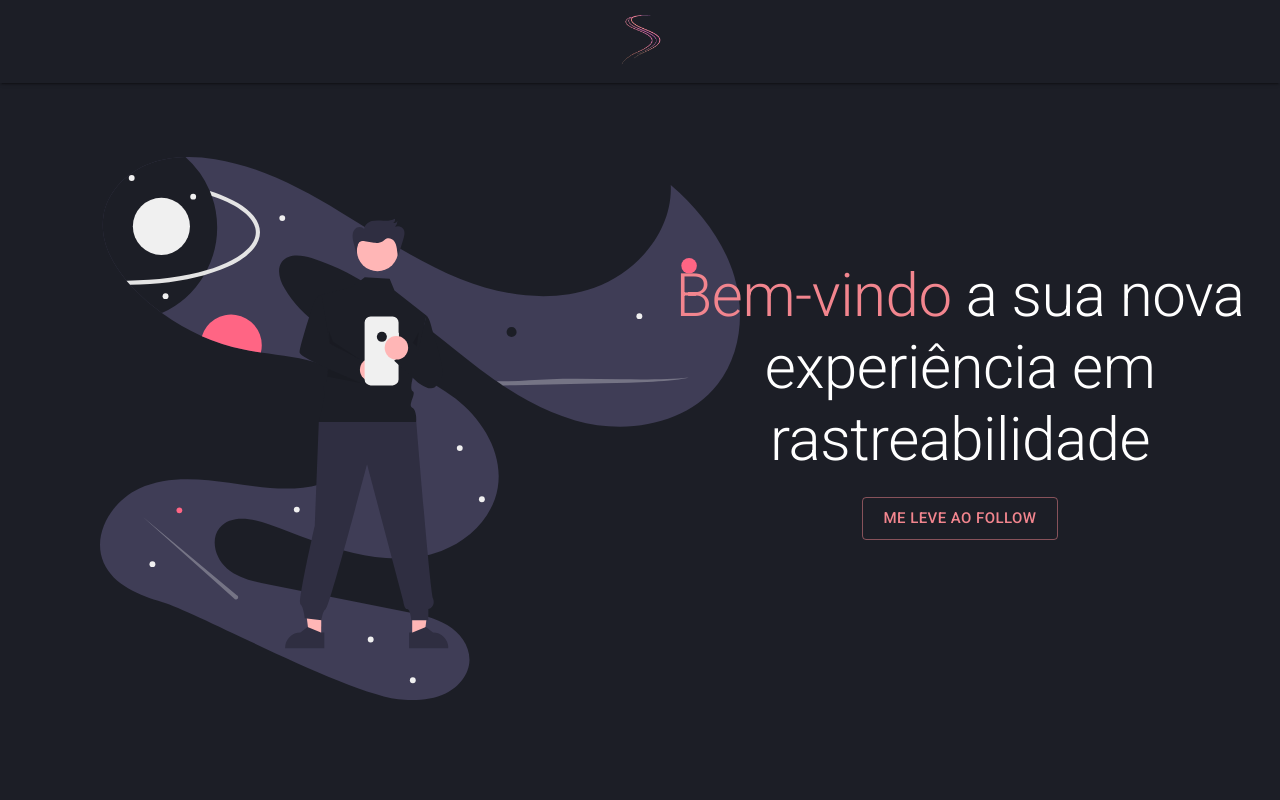
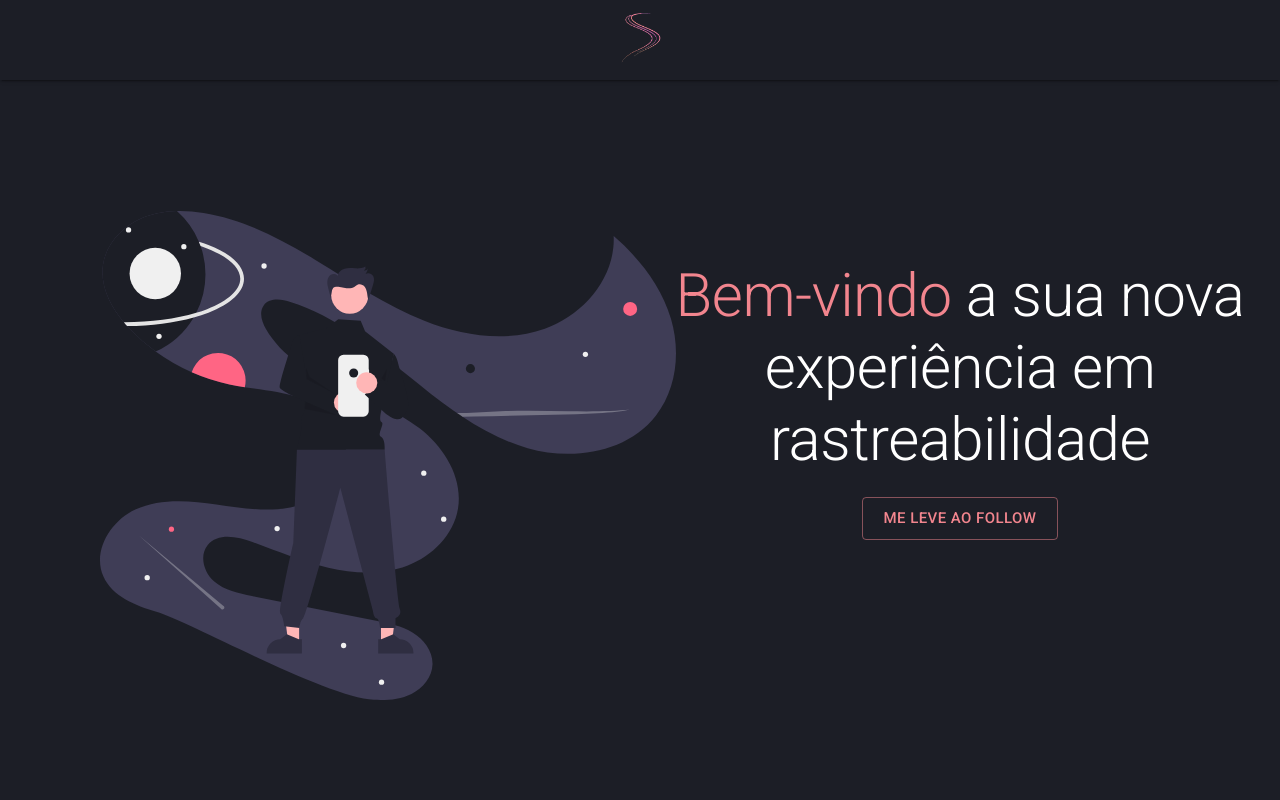
Before and after one commit to academicodan/follow, a React (Create React App) app: page / in a window 1280 px wide. Shown: the top 800 px of the page. Built offline with nearby package versions, Linux system fonts and the light colour scheme.

Commit message:
fix ui landing page

```diff
--- a/src/Pages/LandingPage/Components/ConsultInformation/index.jsx
+++ b/src/Pages/LandingPage/Components/ConsultInformation/index.jsx
@@ -10,7 +10,7 @@
         display: 'flex',
         flexDirection: 'column',
         alignItems: 'center',
-        height: '50vh',
+        height: '70vh',
         backgroundColor: colors.light,
         // backgroundImage: `url(${process.env.PUBLIC_URL + "/assets/bg.jpg"})`,
         // backgroundImage: `url(${'/illustrations/network.svg'})`,
--- a/src/Pages/LandingPage/Components/Footer/index.jsx
+++ b/src/Pages/LandingPage/Components/Footer/index.jsx
@@ -8,7 +8,7 @@
         display: 'flex',
         alignItems: 'center',
         flexDirection: 'column',
-        height: '30vh',
+        height: '40vh',
         width: '100%',
         backgroundColor: colors.dark,
         padding: '20px 140px 20px 140px',
--- a/src/Pages/LandingPage/Components/Header/index.jsx
+++ b/src/Pages/LandingPage/Components/Header/index.jsx
@@ -12,7 +12,7 @@
     toolbar: {
         display: 'flex',
         justifyContent: 'center',
-        minHeight: '5.2rem',
+        minHeight: '5.0rem',
         alignItems: 'center',
     },
 })
--- a/src/Pages/LandingPage/Components/InfoCicle/index.jsx
+++ b/src/Pages/LandingPage/Components/InfoCicle/index.jsx
@@ -3,8 +3,8 @@
 
 const useStyles = makeStyles(() => ({
     root: ({ color }) => ({
-        width: '12rem',
-        height: '12rem',
+        width: '10rem',
+        height: '10rem',
         borderRadius: '50%',
         margin: '0.6rem',
         border: `4px solid ${color}`,
--- a/src/Pages/LandingPage/Components/Mission/index.jsx
+++ b/src/Pages/LandingPage/Components/Mission/index.jsx
@@ -34,7 +34,7 @@
         display: 'flex',
         justifyContent: 'center',
         flexDirection: 'column',
-        gap: '2rem',
+        gap: '1.2rem',
     },
 })
 
--- a/src/Pages/LandingPage/Components/Phases/index.jsx
+++ b/src/Pages/LandingPage/Components/Phases/index.jsx
@@ -6,12 +6,12 @@
 
 const useStyles = makeStyles({
     root: {
-        height: '90vh',
+        height: '100vh',
         display: 'flex',
         justifyContent: 'center',
         alignItems: 'center',
         backgroundColor: colors.light,
-        gap: '2rem',
+        gap: '1rem',
         padding: '0px 140px 0px 140px',
     },
     containerInfo1: {
@@ -28,7 +28,7 @@
         // paddingRight: '12rem',
     },
     img: {
-        width: '20rem',
+        width: '16rem',
     },
     containerInfo2: {
         display: 'flex',
--- a/src/Pages/LandingPage/Components/PhasesApplication/index.jsx
+++ b/src/Pages/LandingPage/Components/PhasesApplication/index.jsx
@@ -22,27 +22,27 @@
         display: 'flex',
         flexDirection: 'column',
         alignItems: 'center',
-        height: '80vh',
+        height: '100vh',
         backgroundColor: colors.light,
         backgroundImage: `url(${'/illustrations/factory.svg'})`,
         backgroundRepeat: 'no-repeat',
-        backgroundSize: '24rem',
+        backgroundSize: '22rem',
         // backgroundPosition: 'center',
 
         // background-repeat: no-repeat;
         // backgroundAttachment: 'fixed',
         backgroundPosition: 'bottom 120px right 160px',
-        padding: '0px 140px 0px 140px',
+        padding: '0px 80px 0px 80px',
     },
     containerIcon: {
         width: '100%',
-        height: '40%',
+        height: '30%',
         display: 'flex',
-        justifyContent: 'flex-start',
+        justifyContent: 'center',
         alignItems: 'center',
     },
     button: {
-        marginTop: '4rem',
+        marginTop: '2rem',
     },
     icon: {
         color: colors.dark,
--- a/src/Pages/LandingPage/Components/Team/index.jsx
+++ b/src/Pages/LandingPage/Components/Team/index.jsx
@@ -9,7 +9,7 @@
         display: 'flex',
         flexDirection: 'column',
         alignItems: 'center',
-        height: '80vh',
+        height: '100vh',
         backgroundColor: colors.light,
     },
     title: {
@@ -20,7 +20,7 @@
         width: '100%',
         display: 'flex',
         justifyContent: 'center',
-        gap: '2rem',
+        gap: '1.6rem',
     },
 })
 
@@ -34,7 +34,7 @@
             <div className={classes.containerCards}>
                 <CardPerson
                     name="Daniel Ribeiro, 23 anos"
-                    desc="Software Developer"
+                    desc="Software Engineer"
                     imgPath={'/teamProfile/daniel_profile.jpg'}
                 />
                 <CardPerson
--- a/src/Pages/LandingPage/Components/UserProcess/index.jsx
+++ b/src/Pages/LandingPage/Components/UserProcess/index.jsx
@@ -7,7 +7,7 @@
 const useStyles = makeStyles({
     root: {
         display: 'flex',
-        height: '70vh',
+        height: '100vh',
         justifyContent: 'center',
         backgroundColor: colors.light,
         padding: '0px 140px 0px 140px',
--- a/src/Pages/LandingPage/Components/Welcome/index.jsx
+++ b/src/Pages/LandingPage/Components/Welcome/index.jsx
@@ -15,7 +15,7 @@
         // backgroundImage: `url(${process.env.PUBLIC_URL + "/assets/bg.jpg"})`,
         backgroundImage: `url(${'/illustrations/welcome_follow.svg'})`,
         backgroundRepeat: 'no-repeat',
-        backgroundSize: '40rem',
+        backgroundSize: '36rem',
         // backgroundPosition: 'center',
 
         // background-repeat: no-repeat;
```
